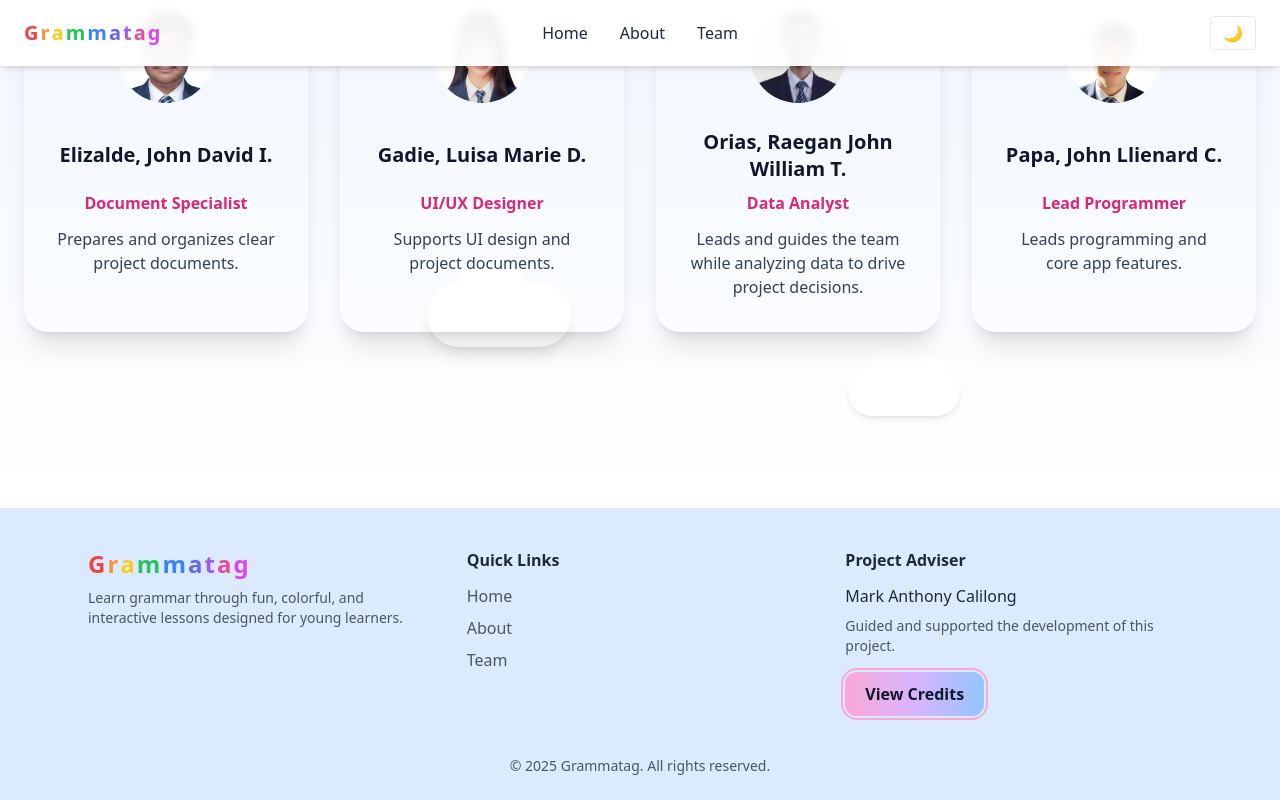
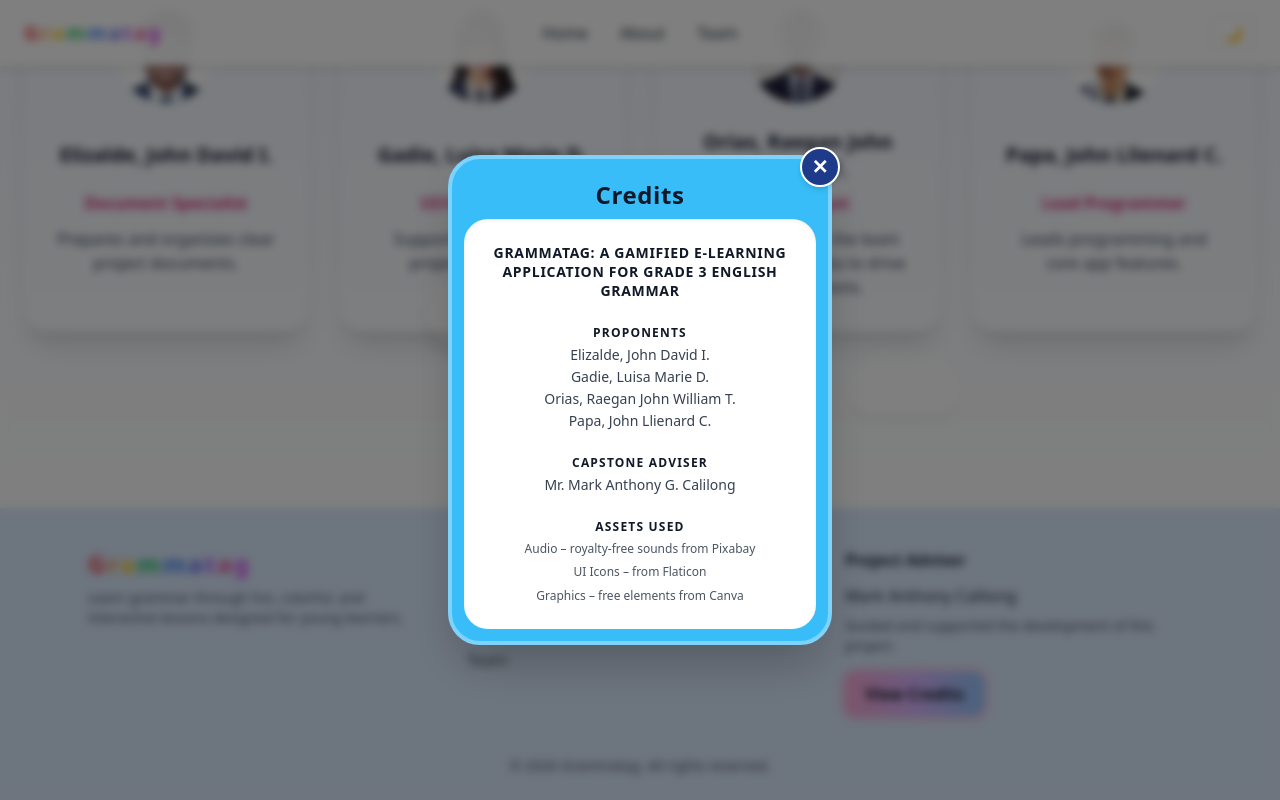
Before and after one commit to jd24-sahur/grammatagweb, a React (Vite) app: page / in a window 1280 px wide. Both pictures are taken after a click on the button "View Credits". Shown: the part 2230-3030 px from the top of the page. Built offline with nearby package versions, Linux system fonts and the light colour scheme.

Commit message:
fix: enhance Footer component with credits modal and update Hero component with demo link

```diff
--- a/src/components/Footer.jsx
+++ b/src/components/Footer.jsx
@@ -1,5 +1,10 @@
+import React, { useState } from "react";
+
 function Footer() {
+  const [showCredits, setShowCredits] = useState(false);
+
   return (
+    <>
       <footer className="bg-blue-100 dark:bg-gray-900 text-gray-800 dark:text-gray-200 pt-10 pb-6 transition-colors duration-700">
 
         <div className="max-w-6xl mx-auto px-6 grid md:grid-cols-3 gap-8">
@@ -18,7 +23,7 @@ function Footer() {
               <span className="text-fuchsia-500">g</span>
             </h2>
 
-          <p className="text-sm text-gray-600">
+            <p className="text-sm text-gray-600 dark:text-gray-400">
               Learn grammar through fun, colorful, and interactive lessons
               designed for young learners.
             </p>
@@ -27,10 +32,10 @@ function Footer() {
           {/* 🔗 Quick Links */}
           <div>
             <h3 className="font-semibold mb-3">Quick Links</h3>
-          <ul className="space-y-2 text-gray-600">
-            <li><button onClick={() => document.getElementById("home").scrollIntoView({ behavior: "smooth" })}>Home</button></li>
-            <li><button onClick={() => document.getElementById("about").scrollIntoView({ behavior: "smooth" })}>About</button></li>
-            <li><button onClick={() => document.getElementById("team").scrollIntoView({ behavior: "smooth" })}>Team</button></li>
+            <ul className="space-y-2 text-gray-600 dark:text-gray-400">
+              <li><button onClick={() => document.getElementById("home")?.scrollIntoView({ behavior: "smooth" })}>Home</button></li>
+              <li><button onClick={() => document.getElementById("about")?.scrollIntoView({ behavior: "smooth" })}>About</button></li>
+              <li><button onClick={() => document.getElementById("team")?.scrollIntoView({ behavior: "smooth" })}>Team</button></li>
             </ul>
           </div>
 
@@ -38,11 +43,14 @@ function Footer() {
           <div>
             <h3 className="font-semibold mb-3">Project Adviser</h3>
             <p className="font-medium">Mark Anthony Calilong</p>
-          <p className="text-sm text-gray-600 mt-2">
+            <p className="text-sm text-gray-600 dark:text-gray-400 mt-2">
               Guided and supported the development of this project.
             </p>
 
-          <button className="mt-4 inline-flex items-center justify-center rounded-xl bg-gradient-to-r from-pink-300 via-purple-300 to-blue-300 px-5 py-2.5 font-semibold text-gray-900 shadow-sm transition-all duration-300 hover:-translate-y-0.5 hover:shadow-lg focus:outline-none focus:ring-2 focus:ring-pink-300 focus:ring-offset-2 focus:ring-offset-blue-100 dark:from-pink-400 dark:via-purple-400 dark:to-blue-400 dark:text-gray-950 dark:focus:ring-pink-400 dark:focus:ring-offset-gray-900">
+            <button
+              onClick={() => setShowCredits(true)}
+              className="mt-4 inline-flex items-center justify-center rounded-xl bg-gradient-to-r from-pink-300 via-purple-300 to-blue-300 px-5 py-2.5 font-semibold text-gray-900 shadow-sm transition-all duration-300 hover:-translate-y-0.5 hover:shadow-lg focus:outline-none focus:ring-2 focus:ring-pink-300 focus:ring-offset-2 focus:ring-offset-blue-100 dark:from-pink-400 dark:via-purple-400 dark:to-blue-400 dark:text-gray-950 dark:focus:ring-pink-400 dark:focus:ring-offset-gray-900"
+            >
               View Credits
             </button>
           </div>
@@ -50,10 +58,81 @@ function Footer() {
         </div>
 
         {/* bottom */}
-      <div className="text-center text-sm text-gray-600 mt-10">
-        © 2025 Grammatag. All rights reserved.
+        <div className="text-center text-sm text-gray-600 dark:text-gray-400 mt-10">
+          © {new Date().getFullYear()} Grammatag. All rights reserved.
         </div>
       </footer>
+
+      {/* 🎨 Hardcoded Custom Credits Modal */}
+      {showCredits && (
+        <div className="fixed inset-0 z-50 flex items-center justify-center bg-black/50 p-4 backdrop-blur-sm animate-fadeIn">
+          <div className="relative w-full max-w-sm rounded-[32px] bg-sky-400 p-3 shadow-2xl border-4 border-sky-300">
+
+            {/* Close Button */}
+            <button
+              onClick={() => setShowCredits(false)}
+              className="absolute -top-3 -right-3 z-10 flex h-10 w-10 items-center justify-center rounded-full bg-blue-900 text-white font-black text-xl shadow-md transition-transform hover:scale-110 active:scale-95 border-2 border-white"
+            >
+              ✕
+            </button>
+
+            {/* Modal Title Header */}
+            <div className="py-2 text-center">
+              <h2 className="text-2xl font-black text-gray-900 tracking-wide">
+                Credits
+              </h2>
+            </div>
+
+            {/* Inner White Container */}
+            <div className="max-h-[70vh] overflow-y-auto rounded-[24px] bg-white p-6 text-center shadow-inner space-y-6 text-gray-800">
+
+              {/* Project Title */}
+              <div>
+                <h3 className="text-sm font-black uppercase tracking-wider leading-snug text-gray-900">
+                  GRAMMATAG: A GAMIFIED E-LEARNING APPLICATION FOR GRADE 3 ENGLISH GRAMMAR
+                </h3>
+              </div>
+
+              {/* Proponents */}
+              <div className="space-y-1">
+                <h4 className="text-xs font-black tracking-widest text-gray-900 uppercase">
+                  PROPONENTS
+                </h4>
+                <div className="text-sm font-medium text-gray-700 space-y-0.5">
+                  <p>Elizalde, John David I.</p>
+                  <p>Gadie, Luisa Marie D.</p>
+                  <p>Orias, Raegan John William T.</p>
+                  <p>Papa, John Llienard C.</p>
+                </div>
+              </div>
+
+              {/* Capstone Adviser */}
+              <div className="space-y-1">
+                <h4 className="text-xs font-black tracking-widest text-gray-900 uppercase">
+                  CAPSTONE ADVISER
+                </h4>
+                <p className="text-sm font-medium text-gray-700">
+                  Mr. Mark Anthony G. Calilong
+                </p>
+              </div>
+
+              {/* Assets Used */}
+              <div className="space-y-1">
+                <h4 className="text-xs font-black tracking-widest text-gray-900 uppercase">
+                  ASSETS USED
+                </h4>
+                <div className="text-xs text-gray-600 space-y-1 leading-relaxed">
+                  <p>Audio – royalty-free sounds from Pixabay</p>
+                  <p>UI Icons – from Flaticon</p>
+                  <p>Graphics – free elements from Canva</p>
+                </div>
+              </div>
+
+            </div>
+          </div>
+        </div>
+      )}
+    </>
   );
 }
 
--- a/src/components/Hero.jsx
+++ b/src/components/Hero.jsx
@@ -20,18 +20,24 @@ function Hero() {
                         activities, and engaging lessons designed for young learners.
                     </p>
 
-                    {/* BUTTON */}
-                    <div className="mt-6">
+                    {/* BUTTONS */}
+                    <div className="mt-6 flex items-center gap-4">
                         <a
                             href="https://www.mediafire.com/file/0kwfjs90d2fr1bd/Grammatag_%25281%2529.apk/file"
                             target="_blank"
                             rel="noopener noreferrer"
-                            className="inline-flex items-center gap-2 bg-pink-300 text-black px-6 py-3 rounded-xl font-semibold transition-all duration-300
-    hover:bg-pink-400 hover:scale-105 hover:-translate-y-1 hover:shadow-lg
-    active:scale-95
-    dark:bg-pink-400 dark:hover:bg-pink-500"
+                            className="inline-flex items-center gap-2 bg-pink-300 text-black px-6 py-3 rounded-xl font-semibold transition-all duration-300 hover:bg-pink-400 hover:scale-105 hover:-translate-y-1 hover:shadow-lg active:scale-95 dark:bg-pink-400 dark:hover:bg-pink-500"
                         >
                             📱 Download for Android →
+                        </a>
+
+                        <a
+                            href="https://drive.google.com/file/d/1hXpUjdTZ9dm9j2gzgZhTHhtJ3nMTO7mu/view?usp=sharing"
+                            target="_blank"
+                            rel="noopener noreferrer"
+                            className="inline-flex items-center gap-2 bg-white/30 text-black px-6 py-3 rounded-xl font-semibold shadow-sm transition-all duration-300 hover:bg-white/40 hover:scale-105 hover:-translate-y-1 hover:shadow-md active:scale-95 dark:bg-white/5 dark:text-white dark:hover:bg-white/10 focus:outline-none focus:ring-2 focus:ring-pink-300/30"
+                        >
+                            ▶ Watch Demo
                         </a>
                     </div>
 
```
Lines whose indentation alone changed are shown as unchanged.
